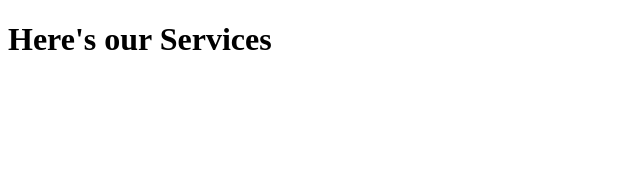
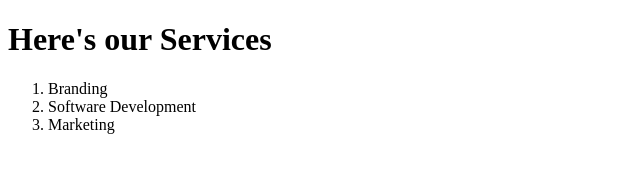
Before and after one commit to Autridge/git-exercise, a plain HTML site: page services.html in a window 1280 px wide. Shown: the whole page, without its empty margins (0-640 px from the left). Drawn offline with Linux system fonts and the light colour scheme.

Commit message:
Additional updates on the services page

```diff
--- a/services.html
+++ b/services.html
@@ -7,5 +7,10 @@
   </head>
   <body>
     <h1>Here's our Services</h1>
+    <ol>
+      <li>Branding</li>
+      <li>Software Development</li>
+      <li>Marketing</li>
+    </ol>
   </body>
 </html>
```
